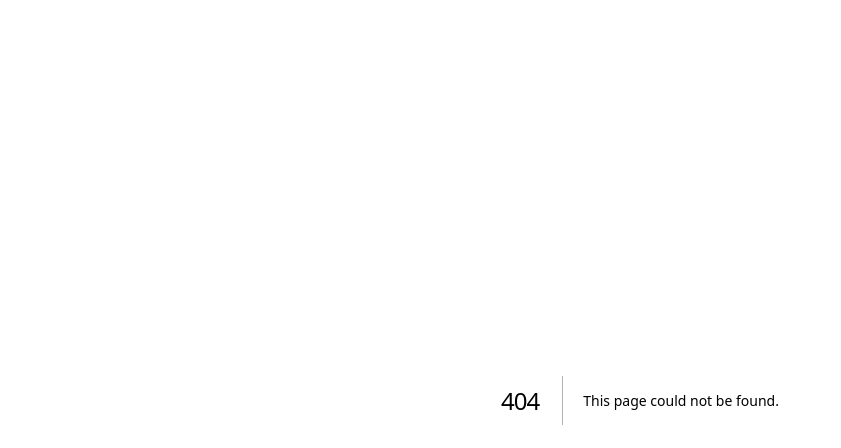
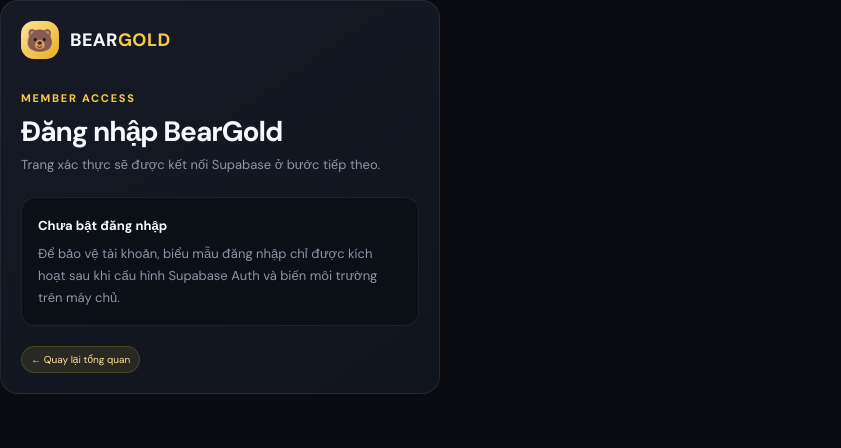
Before and after one commit to Ducan271104/BearGold, a Next.js app: page /login in a window 1280 px wide. Before the commit this address had no page. Shown: the top 448 px of the page, without its empty margins (0-841 px from the left). Built offline with nearby package versions, Linux system fonts and the light colour scheme.

Commit message:
feat: add BearGold login setup placeholder

```diff
--- /dev/null
+++ b/app/login/page.tsx
@@ -0,0 +1,19 @@
+export default function LoginPage() {
+  return (
+    <main className="min-h-screen flex items-center justify-center p-5">
+      <section className="card w-full" style={{ maxWidth: 440 }}>
+        <a href="/" className="brand" style={{ padding: 0 }}>
+          <span className="brand-mark">🐻</span><span>BEAR<em>GOLD</em></span>
+        </a>
+        <div className="eyebrow" style={{ marginTop: 32 }}>MEMBER ACCESS</div>
+        <h1 style={{ fontSize: 28 }}>Đăng nhập BearGold</h1>
+        <p className="sub">Trang xác thực sẽ được kết nối Supabase ở bước tiếp theo.</p>
+        <div style={{ marginTop: 24, padding: 16, borderRadius: 14, background: "#0b0f16", border: "1px solid var(--line)" }}>
+          <strong style={{ fontSize: 13 }}>Chưa bật đăng nhập</strong>
+          <p className="sub" style={{ lineHeight: 1.7, marginTop: 8 }}>Để bảo vệ tài khoản, biểu mẫu đăng nhập chỉ được kích hoạt sau khi cấu hình Supabase Auth và biến môi trường trên máy chủ.</p>
+        </div>
+        <a href="/" className="pill" style={{ marginTop: 20 }}>← Quay lại tổng quan</a>
+      </section>
+    </main>
+  );
+}
```
